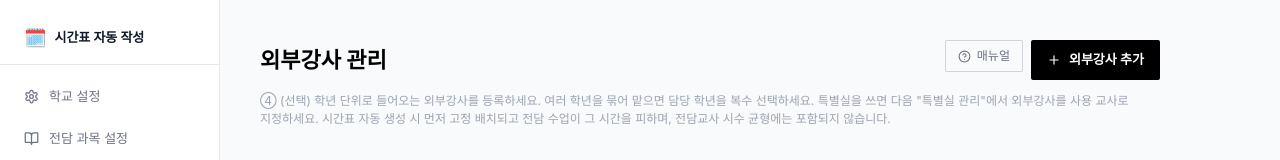
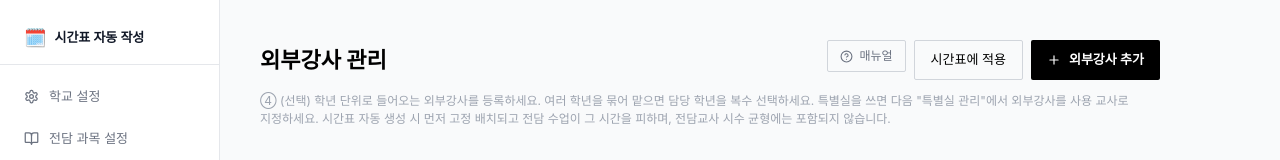
Before and after one commit to Hong510415/timetable, a React (Vite) app: page /external in a window 1280 px wide. Shown: the top 160 px of the page. Built offline with nearby package versions, Linux system fonts and the light colour scheme.

Commit message:
feat(Phase B): 외부강사 관리에 '시간표에 적용' 버튼 (다른 탭과 일관)
기존 시간표 초기화 후 재생성 안내 (특별실 관리와 동일 동작)

Co-Authored-By: Claude Opus 4.8 <noreply@anthropic.com>

```diff
--- a/src/pages/ExternalInstructors.jsx
+++ b/src/pages/ExternalInstructors.jsx
@@ -32,10 +32,18 @@ const MANUAL = [
 ]
 
 export default function ExternalInstructors() {
-  const { state, setExternalInstructors } = useApp()
-  const { externalInstructors, gradeConfigs } = state
+  const { state, setExternalInstructors, setTimetableSlots } = useApp()
+  const { externalInstructors, gradeConfigs, timetableSlots } = state
 
   const grades = gradeConfigs.map(g => g.grade)
+
+  function handleApply() {
+    if (timetableSlots.length > 0) {
+      if (!confirm('기존 시간표가 초기화됩니다. 적용하시겠습니까?')) return
+      setTimetableSlots([])
+    }
+    alert('적용되었습니다. 시간표 자동 생성을 다시 실행하세요.')
+  }
 
   function addInstructor() {
     setExternalInstructors([
@@ -67,6 +75,12 @@ export default function ExternalInstructors() {
         <h1 className="text-[22px] font-bold">외부강사 관리</h1>
         <div className="flex flex-wrap gap-2">
           <ManualModal title="외부강사 관리" sections={MANUAL} />
+          <button
+            onClick={handleApply}
+            className="h-10 px-3 md:px-4 border border-gray-300 text-[13px] rounded-sm hover:bg-gray-50 whitespace-nowrap"
+          >
+            시간표에 적용
+          </button>
           <button
             onClick={addInstructor}
             className="flex items-center gap-2 h-10 px-3 md:px-4 bg-black text-white text-[13px] font-semibold rounded-sm hover:bg-gray-800 whitespace-nowrap"
```
Also changed, not shown: 1 other file (tests, documents, lock files or other folders).
